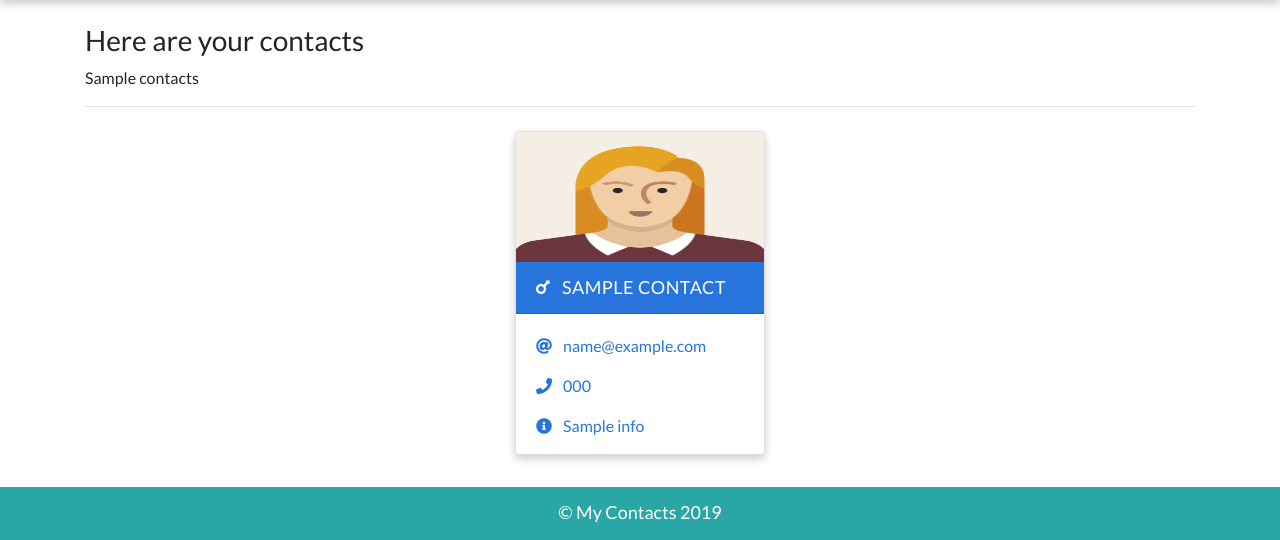
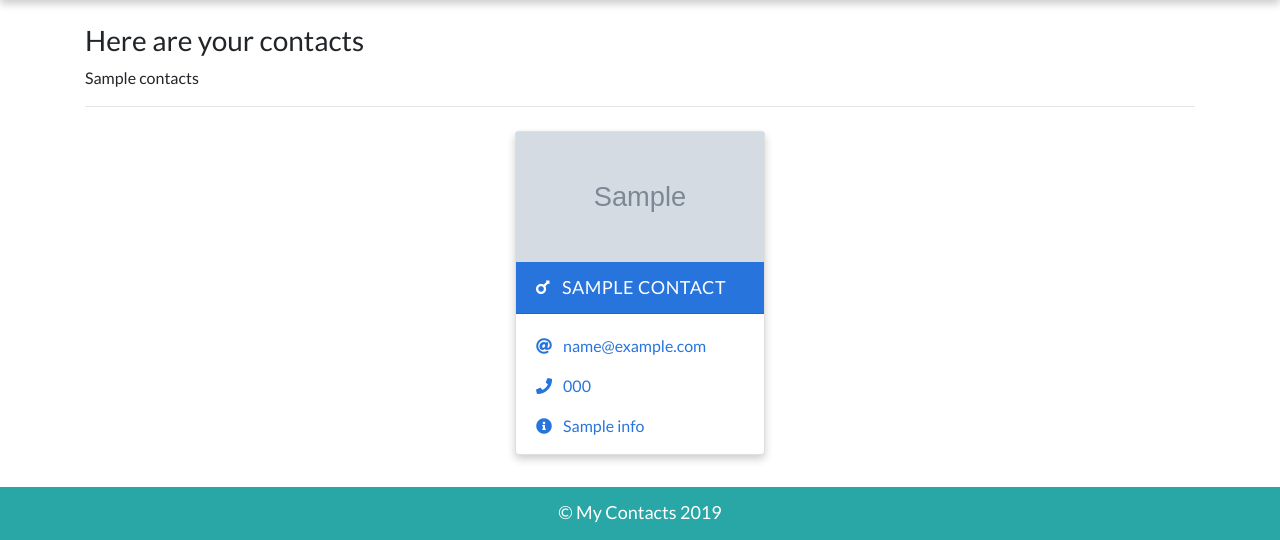
Before and after one commit to sherifsiyanbola/django-contacts-list, a Django app: template templates/index.html in a window 1280 px wide. Shown: the part 78-618 px from the top of the page. Run offline with Django 3.2, Linux system fonts and the light colour scheme; the template is opened without the code that fills it: most values are stand-ins (such as "Sample title", 1, 10 or a date in 2020); grey boxes marked "Sample" are stand-in pictures; some libraries are stand-ins or nearby versions.

Commit message:
pictures are now displaying dynamically

```diff
--- a/contacts/urls.py
+++ b/contacts/urls.py
@@ -15,11 +15,13 @@ Including another URLconf
 """
 from django.contrib import admin
 from django.urls import path, include
+from django.conf import settings
+from django.conf.urls.static import static
 
 urlpatterns = [
     path('admin/', admin.site.urls),
     path('',include('app.urls')),
-]
+]+static(settings.MEDIA_URL, document_root=settings.MEDIA_ROOT)
 
 # Admin panel customization
 admin.site.site_header = 'Contacts'
--- a/templates/index.html
+++ b/templates/index.html
@@ -50,11 +50,14 @@ Search Result
   {% else %}
   {% comment %} card for girls starts{% endcomment %}
       <div class="card my-2 mx-2 boy-card">
-      <img src="{% static 'images/girl.png'%}" class="img-fluid" />
+      <img src= "{% if contact.image %}
+      {{contact.image.url}}
+      {% else %}
+      {% static 'images/girl.png'%}
+      {% endif %}" class="img-fluid" />
       <div class="card-header">
         <a href="detail.html" class="text-white header-link"
-          ><i class="fas fa-mars mr-2"></i> {{contact.name}} </a
-        >
+          ><i class="fas fa-mars mr-2"></i> {{contact.name}} </a>
       </div>
       <div class="card-body pb-0">
         <p>
```
